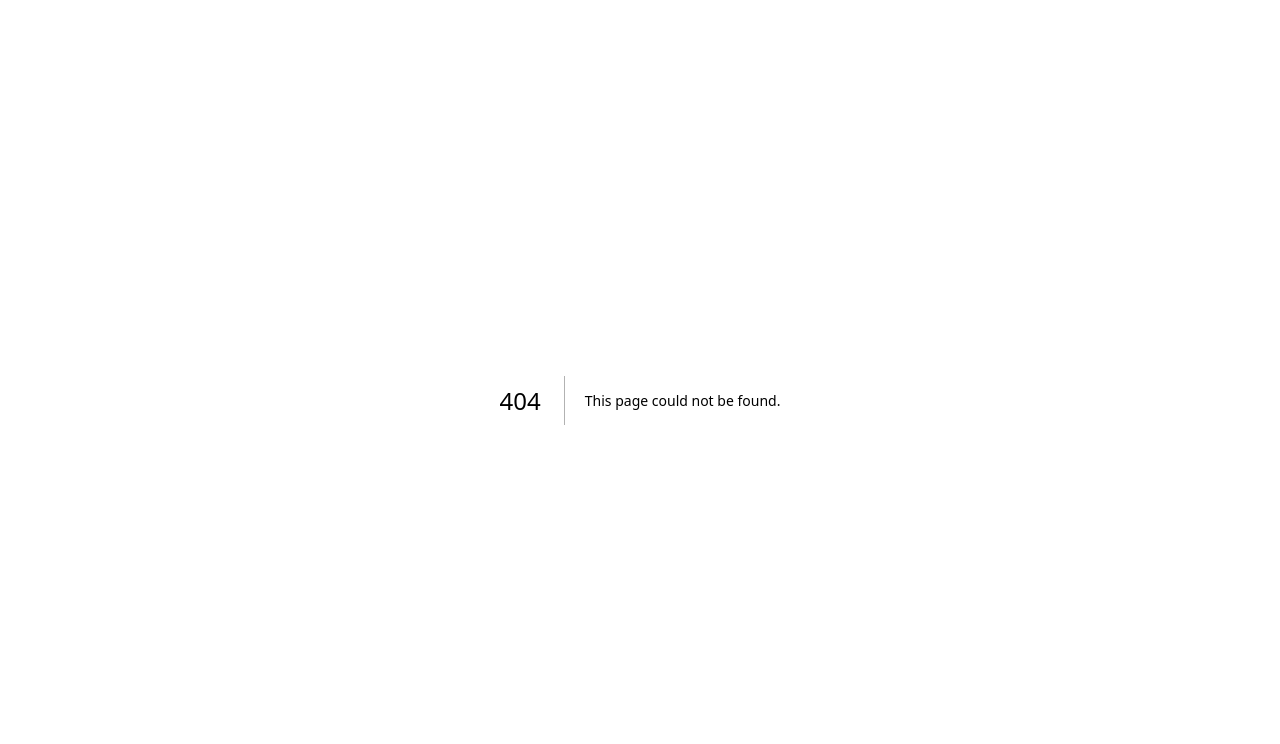
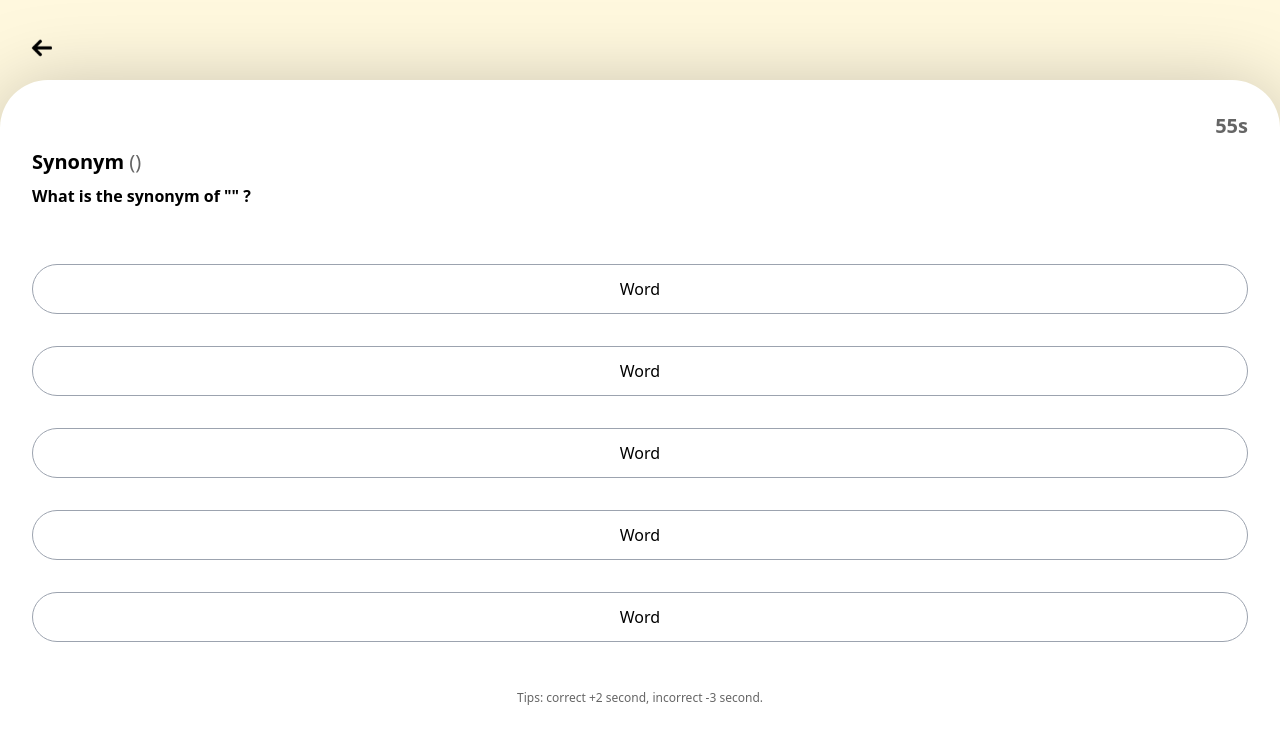
Before and after one commit to LUNEi3/definition-dash, a Next.js app: page /game in a window 1280 px wide. Before the commit this address had no page. Shown: the top 744 px of the page. Built offline with nearby package versions, Linux system fonts and the light colour scheme.

Commit message:
Implement /game route page

```diff
--- /dev/null
+++ b/app/game/_components/game-synonym .tsx
@@ -0,0 +1,96 @@
+'use client'
+
+import Link from "next/link";
+import Image from "next/image";
+import { useState, useEffect } from 'react';
+import { redirect } from "next/navigation";
+import SynonymCard from "./sysnonym-card";
+
+
+interface SynonymProps {
+    level: string,
+    backUrl: string
+}
+
+export default function Synonym({ level, backUrl } : SynonymProps) {
+
+
+    const cards = [
+        { word: "Hello World" },
+        { word: "It's so COLD!!" },
+        { word: "Need a hot coffee" },
+        { word: "Need a hot coffee" },
+        { word: "Need a hot coffee" },
+    ]
+    const [timeLeft, setTimeLeft] = useState(60);
+    const [isActive, setIsActive] = useState(true);
+
+    useEffect(() => {
+        let interval: NodeJS.Timeout | null = null;
+
+        if (isActive && timeLeft > 0) {
+            // Create the interval
+            interval = setInterval(() => {
+                setTimeLeft((prevTime) => prevTime - 1);
+            }, 1000);
+        } else if (timeLeft === 0) {
+            // Timer finished logic
+            setIsActive(false);
+            // Optional: Trigger an action here (e.g., submit quiz)
+            redirect(backUrl)
+        }
+
+        return () => {
+            if (interval) clearInterval(interval);
+        };
+
+    }, [isActive, timeLeft])
+
+    const addTime = () => {
+        setTimeLeft((prevTime) => prevTime + 2);
+        // console.log(timeLeft)
+    }
+
+    const handleClickBack = () => {
+        setTimeLeft(0);
+        redirect(backUrl);
+    }
+
+    return (
+        <section className="flex flex-col h-screen justify-end text-black">
+            <nav className='fixed top-0 p-8 rotate-180'>
+                <button onClick={handleClickBack} className='w-full h-full'>
+                    <Image
+                    src={"/icons/right-arrow.png"}
+                    alt="Arrow Icon"
+                    width={20}
+                    height={20}
+                    />
+                </button>
+            </nav>
+            <section className="bg-white h-[90%] p-8 w-full self-end flex flex-col justify-start rounded-t-[3rem] drop-shadow-[0px_10px_40px_rgba(0,0,0,0.25)]">
+                <div className="text-right opacity-60 font-bold text-xl">{timeLeft}s</div>
+                <div className="pb-5">
+                    <h1 className="font-black text-xl py-2">
+                        Synonym <span className="opacity-60 font-normal">({level})</span>
+                    </h1>
+                    <h2 className="text-black text-left text-base font-bold">
+                        What is the synonym of "" ?
+                    </h2>
+                </div>
+                <div className="py-5 flex flex-col ">
+                    {
+                        cards.map((item, index) => (
+                            <button onClick={addTime} key={index}>
+                                <SynonymCard />
+                            </button>
+                        ))
+                    }
+                </div>
+                <p className="p-3 text-center text-xs font-extralight opacity-60">
+                    Tips: correct +2 second, incorrect -3 second.
+                </p>
+            </section>
+        </section>
+    );
+}
--- /dev/null
+++ b/app/game/_components/sysnonym-card.tsx
@@ -0,0 +1,8 @@
+export default function SynonymCard() {
+    return (
+        <div className="text-center py-3 border border-gray-400 rounded-full my-4
+        hover:bg-[#AAC4F5] hover:border-gray-100 hover:cursor-pointer transition-colors">
+            <p>Word</p>
+        </div>
+    );
+}
--- /dev/null
+++ b/app/game/page.tsx
@@ -0,0 +1,15 @@
+import { decodeData } from "@/lib/utils/urlHelpers";
+import Synonym from "./_components/game-synonym ";
+import { redirect } from "next/navigation";
+
+export default async function GamePage({ searchParams } : { searchParams: { q?: string, level?: string }} ) {
+    const { q, level } = await searchParams;
+
+    const backUrl = `/home?q=${q}&view=default`;
+
+    return (
+        <main className="bg-[#FFF8DE]">
+            <Synonym backUrl={backUrl} level={level ?? ""} />
+        </main>
+    );
+}
```
